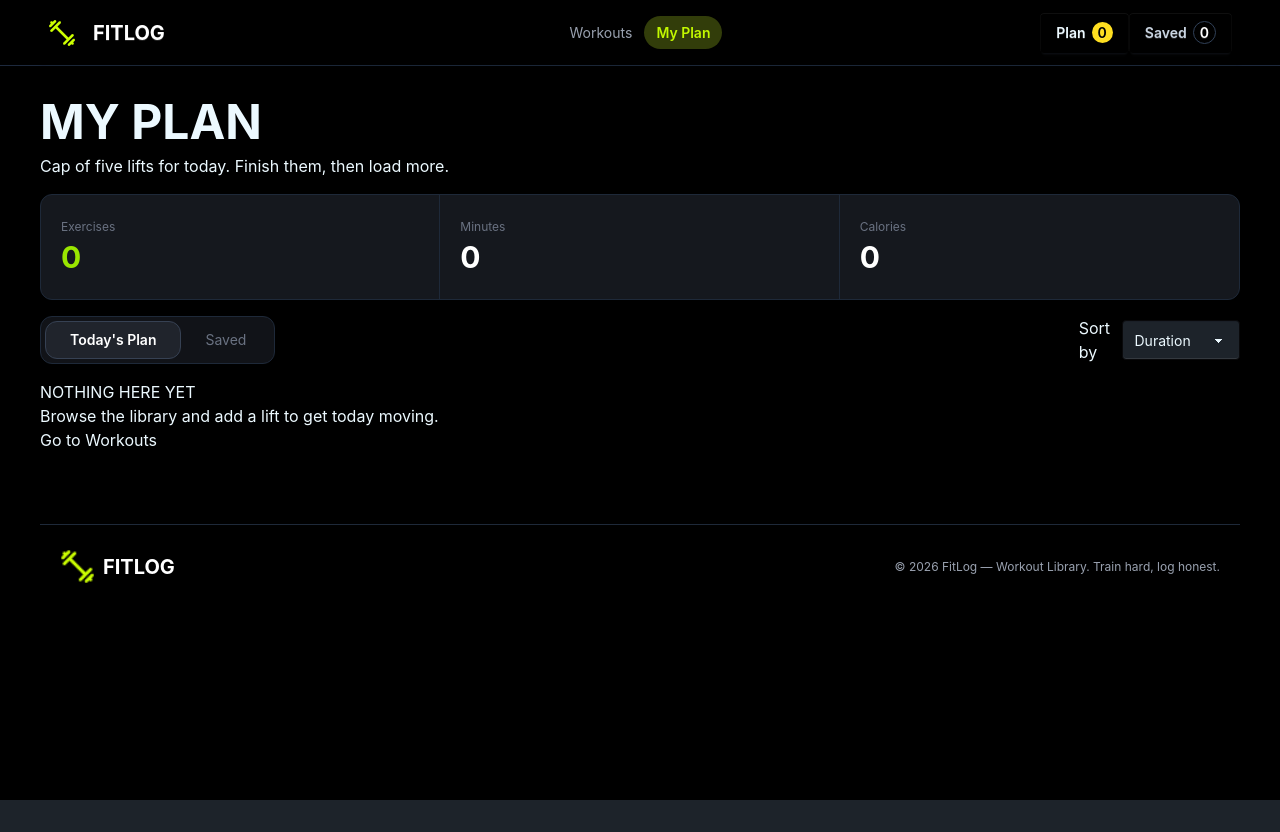
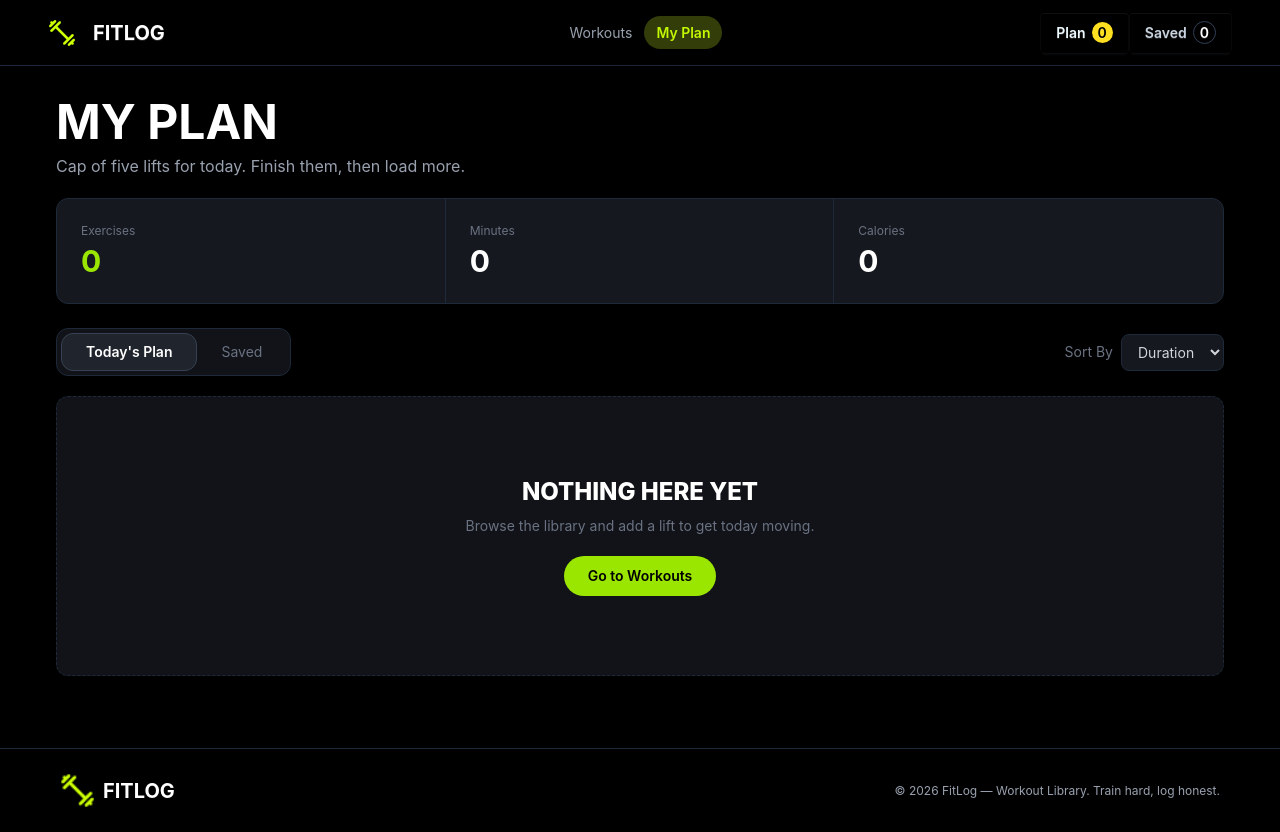
Before and after one commit to sazzad321s/Fit-Log, a Next.js app: page /my-plan in a window 1280 px wide. Before the commit the page ends 800 px from the top, so only its background shows below. Built offline with nearby package versions, Linux system fonts and the light colour scheme.

Commit message:
Final Touch

```diff
--- a/src/app/my-plan/page.tsx
+++ b/src/app/my-plan/page.tsx
@@ -1,55 +1,93 @@
-'use client';
-import PlanCard from '@/components/PlanCard';
-import SavedCard from '@/components/SavedCard';
-import { PlanContext } from '@/context/PlanContext';
-import { Iworkout } from '@/types/type';
-import Link from 'next/link';
-import React, { useState } from 'react';
-import { useContext } from 'react';
+"use client";
 
+import PlanCard from "@/components/PlanCard";
+import SavedCard from "@/components/SavedCard";
+import { PlanContext } from "@/context/PlanContext";
+import { Iworkout } from "@/types/type";
+import Link from "next/link";
+import React, { useContext, useState } from "react";
 
 const MyPlanPage = () => {
+    const {
+        plan,
+        saved,
+        buttonType,
+        setButtonType,
+    } = useContext(PlanContext);
 
-    const { plan,saved,buttonType,setButtonType } = useContext(PlanContext);
+    const [sortBy, setSortBy] = useState<
+        "duration" | "calories" | "rating"
+    >("duration");
 
-   const [sortBy,setSortBy] = useState<"duration" | "calories" | "rating">("duration");
-   const handleToggle = (type : 'plan' | 'saved') => {
+    // Toggle Plan / Saved
+    const handleToggle = (type: "plan" | "saved") => {
         setButtonType(type);
+    };
+
+    // Sorting function
+    const sortWorkout = (workouts: Iworkout[]) => {
+        const sortedWorkout = [...workouts];
+
+        if (sortBy === "duration") {
+            sortedWorkout.sort(
+                (a, b) => b.duration - a.duration
+            );
+        } else if (sortBy === "calories") {
+            sortedWorkout.sort(
+                (a, b) => b.caloriesBurned - a.caloriesBurned
+            );
+        } else if (sortBy === "rating") {
+            sortedWorkout.sort(
+                (a, b) => b.rating - a.rating
+            );
         }
 
-   const sortWorkout = (workout:Iworkout[]) => {
-     const sortedWorkout = [...workout];
-     if(sortBy === "duration"){
-        sortedWorkout.sort((a,b) => b.duration - a.duration)
-     }
-     else if(sortBy === "calories"){
-        sortedWorkout.sort((a,b) => b.caloriesBurned - a.caloriesBurned);
-     }
-     else if(sortBy === "rating"){
-        sortedWorkout.sort((a,b) => b.rating - a.rating);
-     }
-     return sortedWorkout
-   }
+        return sortedWorkout;
+    };
 
-   const currentType = buttonType === 'plan' ? plan : saved;
+    // Which data is currently active
+    const currentType =
+        buttonType === "plan" ? plan : saved;
+
+    // Summary calculation
     const totalExercises = currentType.length;
-   const totalMinutes = currentType.reduce((total,workout) => total+workout.duration,0)
-   const totalCalories = currentType.reduce((total,workout) => total+workout.caloriesBurned,0)
+
+    const totalMinutes = currentType.reduce(
+        (total, workout) =>
+            total + workout.duration,
+        0
+    );
+
+    const totalCalories = currentType.reduce(
+        (total, workout) =>
+            total + workout.caloriesBurned,
+        0
+    );
+
+    // Sorted data
     const sortedPlan = sortWorkout(plan);
     const sortedSaved = sortWorkout(saved);
 
+    return (
+        <div className="mx-auto my-4 w-full max-w-300 px-4 md:my-8">
 
-    return (
-        <div className="lg:w-300 w-auto mx-4 lg:mx-auto my-4 md:my-8">
-            <h2 className='font-bold text-5xl mb-2'>MY PLAN</h2>
-            <p>Cap of five lifts for today. Finish them, then load more.</p>
+            {/* Heading */}
+            <div>
+                <h2 className="mb-2 text-3xl font-bold text-white md:text-5xl">
+                    MY PLAN
+                </h2>
 
+                <p className="text-sm text-gray-400 md:text-base">
+                    Cap of five lifts for today. Finish them,
+                    then load more.
+                </p>
+            </div>
 
-            {/* Dynamic Section */}
-            <div className="mt-4 mb-4 grid grid-cols-1 overflow-hidden rounded-xl border border-gray-800 bg-[#15181e] sm:grid-cols-3">
+            {/* Summary */}
+            <div className="mt-5 grid grid-cols-1 overflow-hidden rounded-xl border border-gray-800 bg-[#15181e] sm:grid-cols-3">
 
                 {/* Exercises */}
-    <div className="px-5 py-6 sm:border-r sm:border-gray-800">
+                <div className="px-5 py-5 sm:border-r sm:border-gray-800 md:px-6 md:py-6">
                     <p className="text-xs text-gray-500">
                         Exercises
                     </p>
@@ -60,7 +98,7 @@ const MyPlanPage = () => {
                 </div>
 
                 {/* Minutes */}
-    <div className="px-5 py-6 sm:border-r sm:border-gray-800">
+                <div className="px-5 py-5 sm:border-r sm:border-gray-800 md:px-6 md:py-6">
                     <p className="text-xs text-gray-500">
                         Minutes
                     </p>
@@ -71,7 +109,7 @@ const MyPlanPage = () => {
                 </div>
 
                 {/* Calories */}
-    <div className="px-5 py-6">
+                <div className="px-5 py-5 md:px-6 md:py-6">
                     <p className="text-xs text-gray-500">
                         Calories
                     </p>
@@ -83,15 +121,18 @@ const MyPlanPage = () => {
 
             </div>
 
-<div className='flex justify-between items-center'>
+            {/* Toggle + Sort */}
+            <div className="mt-6 flex flex-col gap-4 sm:flex-row sm:items-center sm:justify-between">
 
+                {/* Toggle */}
                 <div className="flex w-fit items-center rounded-xl border border-gray-800 bg-[#111318] p-1">
+
                     <button
                         onClick={() => handleToggle("plan")}
-            className={`rounded-xl px-6 py-2 text-sm  ${
+                        className={`rounded-xl px-5 py-2 text-sm  md:px-6 ${
                             buttonType === "plan"
                                 ? "border border-gray-700 bg-[#20242c] font-semibold text-white"
-                : "text-gray-500"
+                                : "text-gray-500 hover:text-gray-300"
                         }`}
                     >
                         Today&apos;s Plan
@@ -99,61 +140,134 @@ const MyPlanPage = () => {
 
                     <button
                         onClick={() => handleToggle("saved")}
-          className={`rounded-xl px-6 py-2 text-sm  ${
+                        className={`rounded-xl px-5 py-2 text-sm md:px-6 ${
                             buttonType === "saved"
                                 ? "border border-gray-700 bg-[#20242c] font-semibold text-white"
-                : "text-gray-500"
+                                : "text-gray-500 hover:text-gray-300"
                         }`}
                     >
                         Saved
                     </button>
+
                 </div>
 
-    <div className='flex gap-2 items-center'>
-       <p>Sort by</p>
-       <select defaultValue="Server location" className="select select-neutral"
+                {/* Sort */}
+                <div className="flex items-center gap-2">
+
+                    <p className="text-xs text-gray-500 md:text-sm">
+                        Sort By
+                    </p>
+
+                    <select
                         value={sortBy}
-       onChange={(e) => setSortBy(e.target.value as "duration" | "calories" | "rating")}>
-        <option>Duration</option>
-        <option>Calories</option>
-        <option>Rating</option>
+                        onChange={(e) =>
+                            setSortBy(
+                                e.target.value as
+                                    | "duration"
+                                    | "calories"
+                                    | "rating"
+                            )
+                        }
+                        className="rounded-lg border border-gray-800 bg-[#15181e] px-3 py-2 text-xs text-gray-300 outline-none md:text-sm"
+                    >
+                        <option value="duration">
+                            Duration
+                        </option>
+
+                        <option value="calories">
+                            Calories
+                        </option>
+
+                        <option value="rating">
+                            Rating
+                        </option>
                     </select>
-    </div>
+
                 </div>
 
+            </div>
 
-     {/* Dynamic Section */}
-     <div className='mt-4'>
-        {
-            buttonType === 'plan' ? (
+            {/* Dynamic Content */}
+            <div className="mt-5">
+
+                {/* TODAY'S PLAN */}
+                {buttonType === "plan" ? (
+
                     plan.length > 0 ? (
-                    <div className='grid grid-cols-1 gap-2 md:gap-3 '>
-                        {
-                            sortedPlan.map(workout => <PlanCard key={workout.id} workout={workout}></PlanCard>)
-                        }
+
+                        <div className="grid grid-cols-1 gap-3">
+                            {sortedPlan.map((workout) => (
+                                <PlanCard
+                                    key={workout.id}
+                                    workout={workout}
+                                />
+                            ))}
                         </div>
-                ) : (<div>
-                      <h2>NOTHING HERE YET</h2>
-                      <p>Browse the library and add a lift to get today moving.</p>
-                      <Link href='/'><button>Go to Workouts</button></Link>
+
+                    ) : (
+
+                        <div className="flex min-h-70 flex-col items-center justify-center rounded-xl border border-dashed border-gray-800 bg-[#111318] px-5 text-center">
+
+                            <h2 className="text-xl font-extrabold uppercase text-white md:text-2xl">
+                                NOTHING HERE YET
+                            </h2>
+
+                            <p className="mt-2 max-w-md text-sm text-gray-500">
+                                Browse the library and add a lift
+                                to get today moving.
+                            </p>
+
+                            <Link
+                                href="/"
+                                className="mt-5 rounded-full bg-lime-400 px-6 py-2.5 text-sm font-semibold text-black transition hover:bg-lime-300"
+                            >
+                                Go to Workouts
+                            </Link>
+
                         </div>
 
                     )
-            ) :
+
+                ) : (
+
+                    /* SAVED */
                     saved.length > 0 ? (
-                <div className='grid grid-cols-1 gap-2 md:gap-3 '>
-                    {
-                        sortedSaved.map(workout => <SavedCard key={workout.id} workout={workout}></SavedCard>)
-                    }
+
+                        <div className="grid grid-cols-1 gap-3">
+                            {sortedSaved.map((workout) => (
+                                <SavedCard
+                                    key={workout.id}
+                                    workout={workout}
+                                />
+                            ))}
                         </div>
+
                     ) : (
-                <div>
-                      <h2>NOTHING HERE YET</h2>
-                      <p>Browse the library and add a lift to get today moving.</p>
-                      <Link href='/'><button>Go to Workouts</button></Link>
+
+                        <div className="flex min-h-70 flex-col items-center justify-center rounded-xl border border-dashed border-gray-800 bg-[#111318] px-5 text-center">
+
+                            <h2 className="text-xl font-extrabold uppercase text-white md:text-2xl">
+                                NOTHING HERE YET
+                            </h2>
+
+                            <p className="mt-2 max-w-md text-sm text-gray-500">
+                                Browse the library and save a workout
+                                to see it here.
+                            </p>
+
+                            <Link
+                                href="/"
+                                className="mt-5 rounded-full bg-lime-400 px-6 py-2.5 text-sm font-semibold text-black transition hover:bg-lime-300"
+                            >
+                                Go to Workouts
+                            </Link>
+
                         </div>
+
                     )
-        }
+
+                )}
+
             </div>
 
         </div>
--- a/src/components/Footer.tsx
+++ b/src/components/Footer.tsx
@@ -4,7 +4,8 @@ import logo from "@/asset/logo.png";
 
 const Footer = () => {
     return (
-        <footer className="mx-auto mt-10 w-full max-w-300 border-t border-gray-800 px-5 py-6">
+    <div className="border-t border-gray-800 mt-10">
+        <footer className="mx-auto  w-full max-w-300 px-5 py-6 bottom-0">
 
             <div className="flex flex-col items-center justify-between gap-4 sm:flex-row">
 
@@ -29,6 +30,7 @@ const Footer = () => {
             </div>
 
         </footer>
+        </div>
     );
 };
 
```
Also changed, not shown: src/components/PlanCard.tsx (+8 -0 lines). Lines whose indentation alone changed are shown as unchanged.
